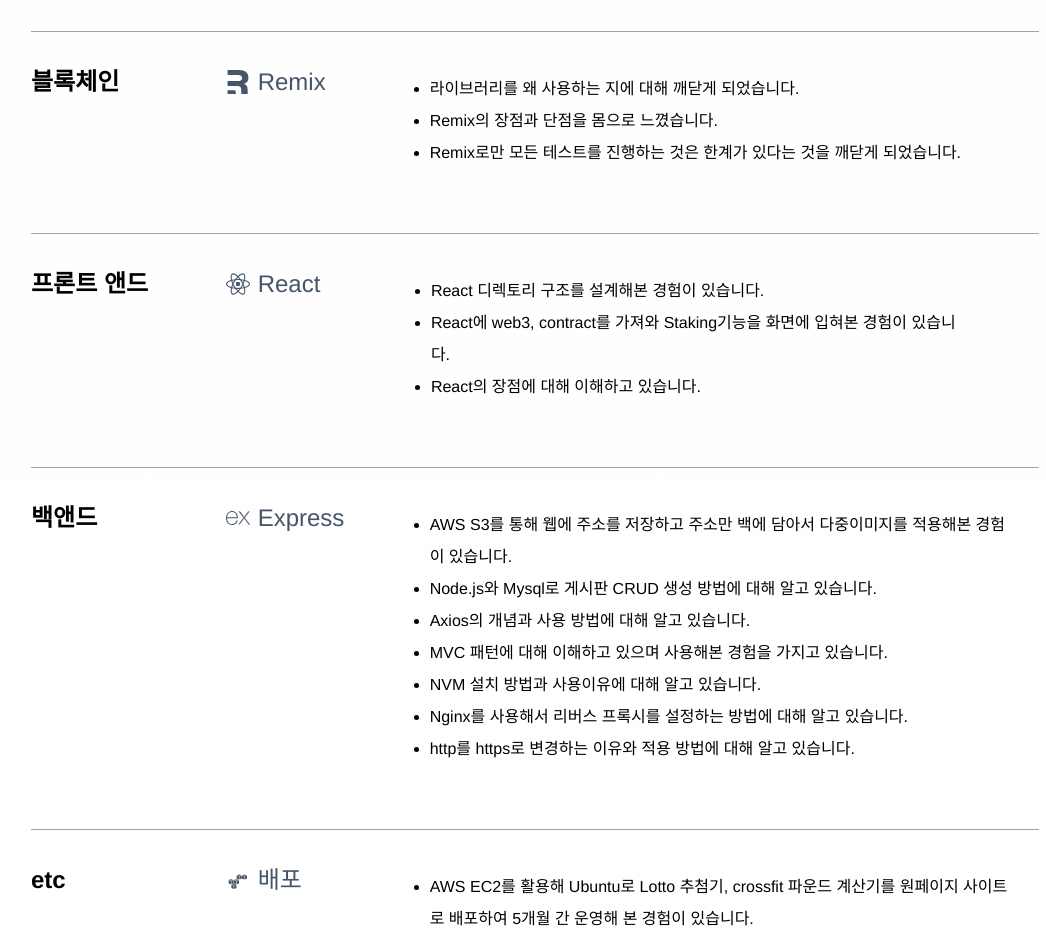
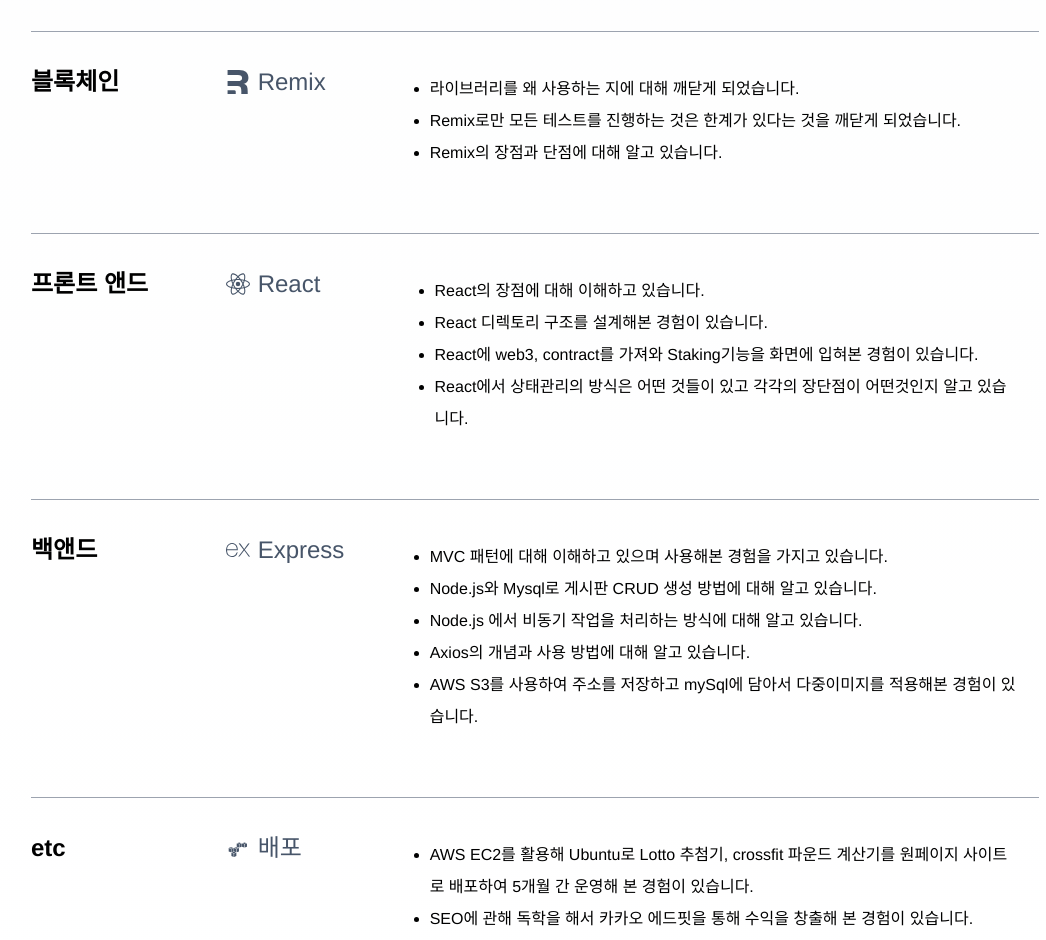
Before and after one commit to jisub12/portfolio_paJion, a React (Create React App) app: page / in a window 1280 px wide. Shown: the part 4600-5540 px from the top of the page, without its empty margins (105-1151 px from the left). Built offline with nearby package versions, Linux system fonts and the light colour scheme.

Commit message:
0112 스킬 수정

```diff
--- a/src/contents/skills.jsx
+++ b/src/contents/skills.jsx
@@ -72,8 +72,8 @@
                             </span>
                             <ul className="list-disc list-outside leading-6 px-[20px] md:leading-8 text-[12px] md:text-[16px] ">
                                 <li>라이브러리를 왜 사용하는 지에 대해 깨닫게 되었습니다.</li>
-                                <li>Remix의 장점과 단점을 몸으로 느꼈습니다.</li>
                                 <li>Remix로만 모든 테스트를 진행하는 것은 한계가 있다는 것을 깨닫게 되었습니다.</li>
+                                <li>Remix의 장점과 단점에 대해 알고 있습니다.</li>
                                 {/* <li>질문 받고 싶은 것 위주로 적자.. 공부해서 최대한 많이 채워넣어보자..</li> */}
                             </ul>
                         </li>
@@ -100,9 +100,10 @@
                                 <span className="md:w-[120px]">React</span>
                             </span>
                             <ul className="list-disc list-outside leading-6 px-[20px] md:leading-8 text-[12px] md:text-[16px] ">
+                                <li>React의 장점에 대해 이해하고 있습니다.</li>
                                 <li>React 디렉토리 구조를 설계해본 경험이 있습니다.</li>
                                 <li>React에 web3, contract를 가져와 Staking기능을 화면에 입혀본 경험이 있습니다.</li>
-                                <li>React의 장점에 대해 이해하고 있습니다.</li>
+                                <li>React에서 상태관리의 방식은 어떤 것들이 있고 각각의 장단점이 어떤것인지 알고 있습니다.</li>
                             </ul>
                         </li>
                     </ul>
@@ -119,13 +120,11 @@
                                 <span className="md:w-[120px]">Express</span>
                             </span>
                             <ul className="list-disc list-outside leading-6 px-[20px] md:leading-8 text-[12px] md:text-[16px] ">
-                                <li>AWS S3를 통해 웹에 주소를 저장하고 주소만 백에 담아서 다중이미지를 적용해본 경험이 있습니다.</li>
+                                <li>MVC 패턴에 대해 이해하고 있으며 사용해본 경험을 가지고 있습니다.</li>
                                 <li>Node.js와 Mysql로 게시판 CRUD 생성 방법에 대해 알고 있습니다.</li>
+                                <li>Node.js 에서 비동기 작업을 처리하는 방식에 대해 알고 있습니다.</li>
                                 <li>Axios의 개념과 사용 방법에 대해 알고 있습니다.</li>
-                                <li>MVC 패턴에 대해 이해하고 있으며 사용해본 경험을 가지고 있습니다.</li>
-                                <li>NVM 설치 방법과 사용이유에 대해 알고 있습니다.</li>
-                                <li>Nginx를 사용해서 리버스 프록시를 설정하는 방법에 대해 알고 있습니다.</li>
-                                <li>http를 https로 변경하는 이유와 적용 방법에 대해 알고 있습니다.</li>
+                                <li>AWS S3를 사용하여 주소를 저장하고 mySql에 담아서 다중이미지를 적용해본 경험이 있습니다.</li>
                             </ul>
                         </li>
                     </ul>
@@ -145,7 +144,9 @@
                                     AWS EC2를 활용해 Ubuntu로 Lotto 추첨기, crossfit 파운드 계산기를 원페이지 사이트로
                                     배포하여 5개월 간 운영해 본 경험이 있습니다.
                                 </li>
-                                <li>SEO에 관해 독학을 해서 카카오 에드핏을 통해 수익을 창출한 경험이 있습니다.(Sitemap, robots.txt, html의 meta부분 설정)</li>
+                                <li>SEO에 관해 독학을 해서 카카오 에드핏을 통해 수익을 창출해 본 경험이 있습니다.(Sitemap, robots.txt, html의 meta부분 설정)</li>
+                                <li>Nginx를 사용해서 리버스 프록시를 설정하는 방법에 대해 알고 있습니다.</li>
+                                <li>http를 https로 변경하는 이유와 적용 방법에 대해 알고 있습니다.</li>
                             </ul>
                         </li>
                     </ul>
```
